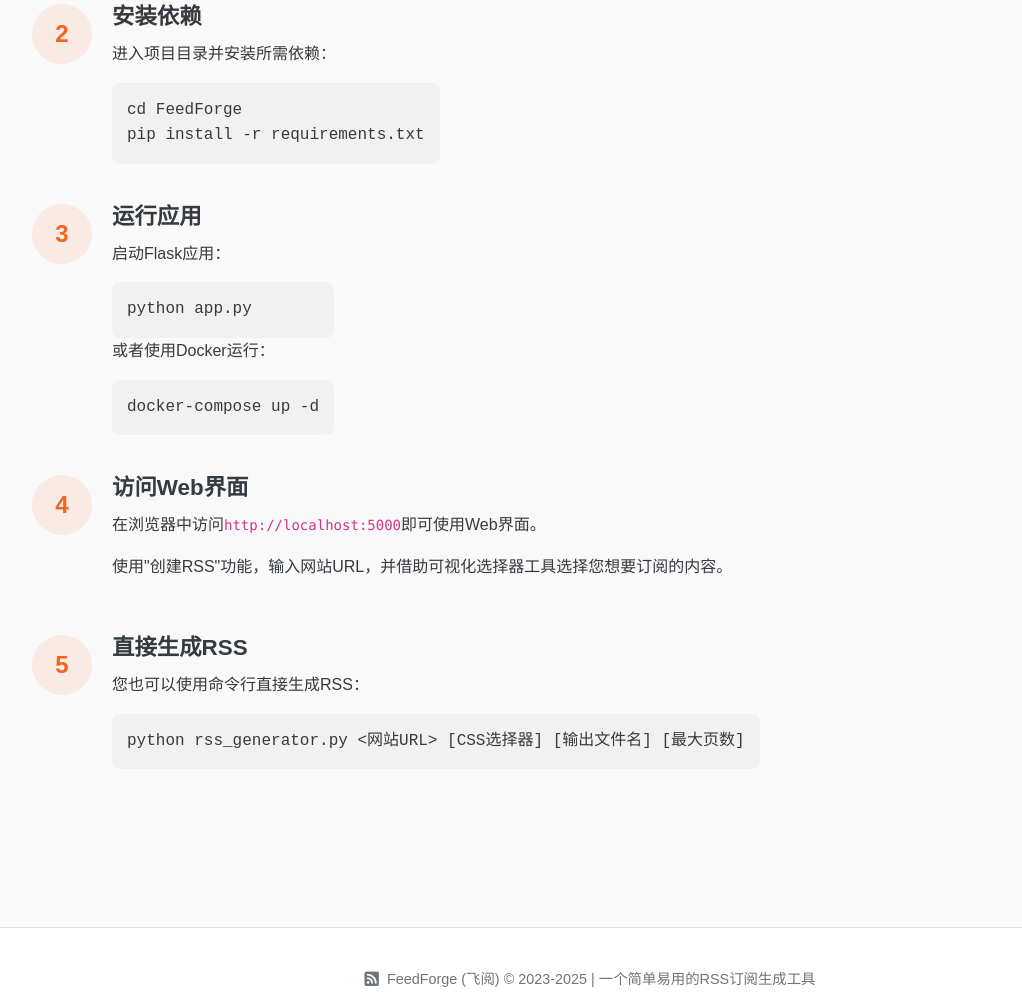
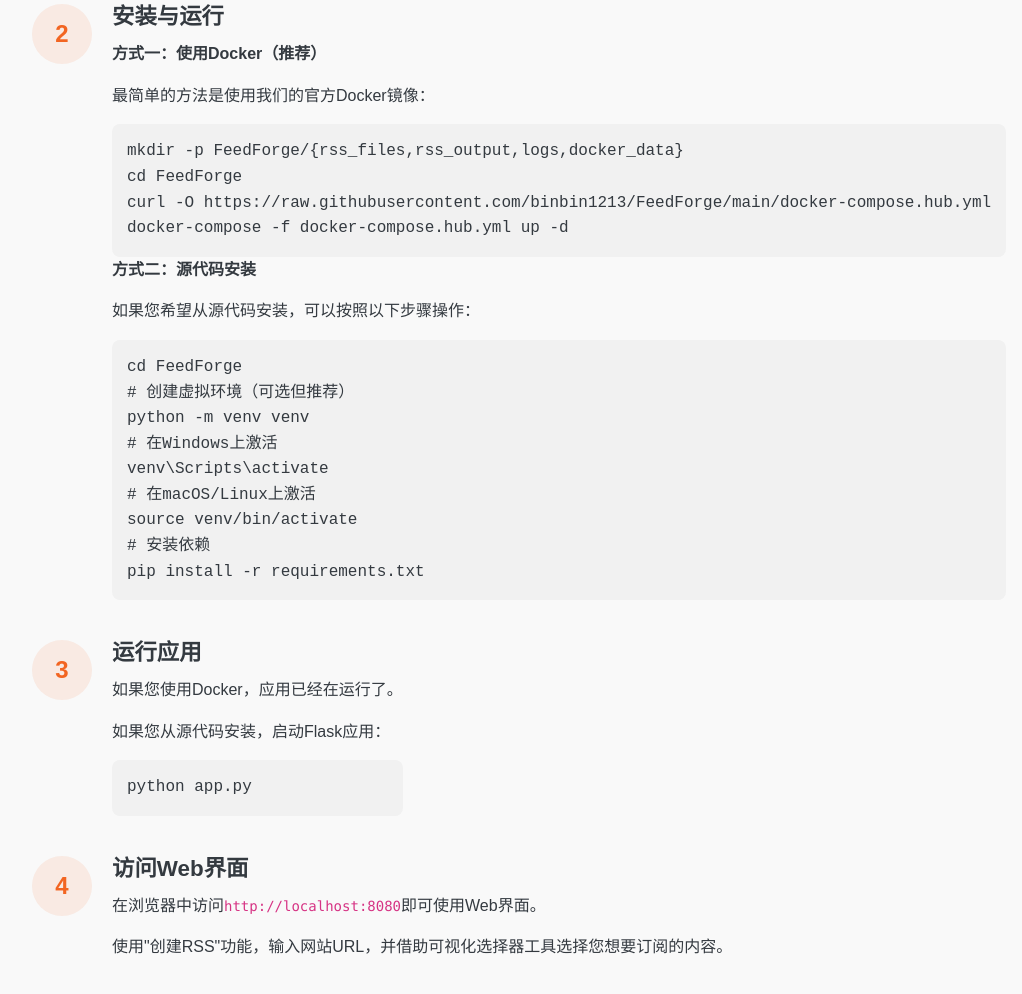
Before and after one commit to binbin1213/FeedForge, a plain HTML site: page docs/index.html in a window 1280 px wide. Shown: the part 1539-2533 px from the top of the page, without its empty margins (50-1072 px from the left). Drawn offline with nearby package versions, Linux system fonts and the light colour scheme.

Commit message:
完善文档：更新README.md和GitHub Pages，添加Docker部署相关说明

```diff
--- a/docs/index.html
+++ b/docs/index.html
@@ -333,10 +333,26 @@
                     <div class="instruction-step">
                         <div class="step-number">2</div>
                         <div class="step-content">
-                            <h3>安装依赖</h3>
-                            <p>进入项目目录并安装所需依赖：</p>
+                            <h3>安装与运行</h3>
+                            <p><strong>方式一：使用Docker（推荐）</strong></p>
+                            <p>最简单的方法是使用我们的官方Docker镜像：</p>
+                            <div class="code-block">
+                                mkdir -p FeedForge/{rss_files,rss_output,logs,docker_data}<br>
+                                cd FeedForge<br>
+                                curl -O https://raw.githubusercontent.com/binbin1213/FeedForge/main/docker-compose.hub.yml<br>
+                                docker-compose -f docker-compose.hub.yml up -d
+                            </div>
+                            <p><strong>方式二：源代码安装</strong></p>
+                            <p>如果您希望从源代码安装，可以按照以下步骤操作：</p>
                             <div class="code-block">
                                 cd FeedForge<br>
+                                # 创建虚拟环境（可选但推荐）<br>
+                                python -m venv venv<br>
+                                # 在Windows上激活<br>
+                                venv\Scripts\activate<br>
+                                # 在macOS/Linux上激活<br>
+                                source venv/bin/activate<br>
+                                # 安装依赖<br>
                                 pip install -r requirements.txt
                             </div>
                         </div>
@@ -345,13 +361,10 @@
                         <div class="step-number">3</div>
                         <div class="step-content">
                             <h3>运行应用</h3>
-                            <p>启动Flask应用：</p>
+                            <p>如果您使用Docker，应用已经在运行了。</p>
+                            <p>如果您从源代码安装，启动Flask应用：</p>
                             <div class="code-block">
                                 python app.py
-                            </div>
-                            <p>或者使用Docker运行：</p>
-                            <div class="code-block">
-                                docker-compose up -d
                             </div>
                         </div>
                     </div>
@@ -359,18 +372,8 @@
                         <div class="step-number">4</div>
                         <div class="step-content">
                             <h3>访问Web界面</h3>
-                            <p>在浏览器中访问<code>http://localhost:5000</code>即可使用Web界面。</p>
+                            <p>在浏览器中访问<code>http://localhost:8080</code>即可使用Web界面。</p>
                             <p>使用"创建RSS"功能，输入网站URL，并借助可视化选择器工具选择您想要订阅的内容。</p>
-                        </div>
-                    </div>
-                    <div class="instruction-step">
-                        <div class="step-number">5</div>
-                        <div class="step-content">
-                            <h3>直接生成RSS</h3>
-                            <p>您也可以使用命令行直接生成RSS：</p>
-                            <div class="code-block">
-                                python rss_generator.py &lt;网站URL&gt; [CSS选择器] [输出文件名] [最大页数]
-                            </div>
                         </div>
                     </div>
                 </div>
```
Also changed, not shown: 1 other file.
